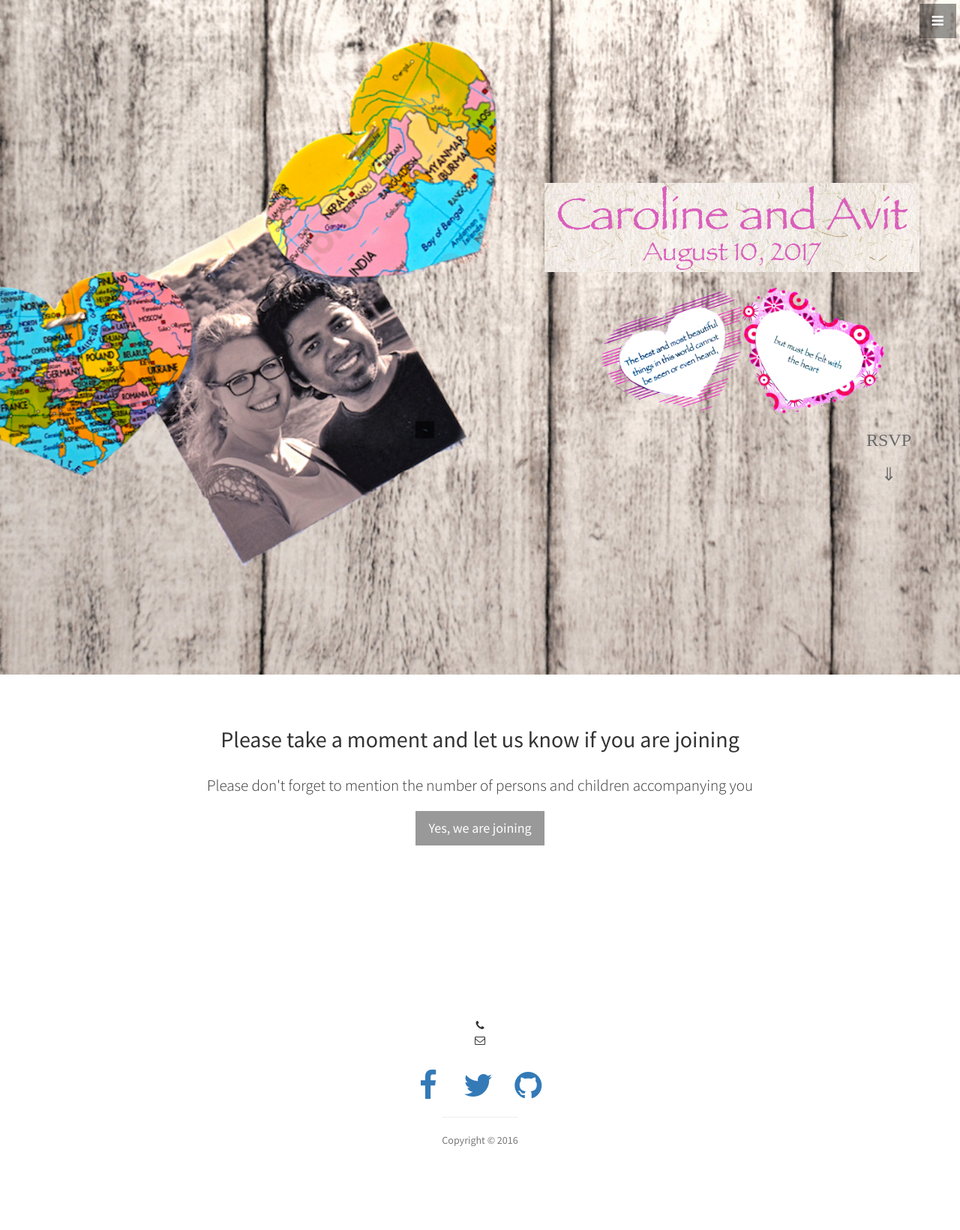
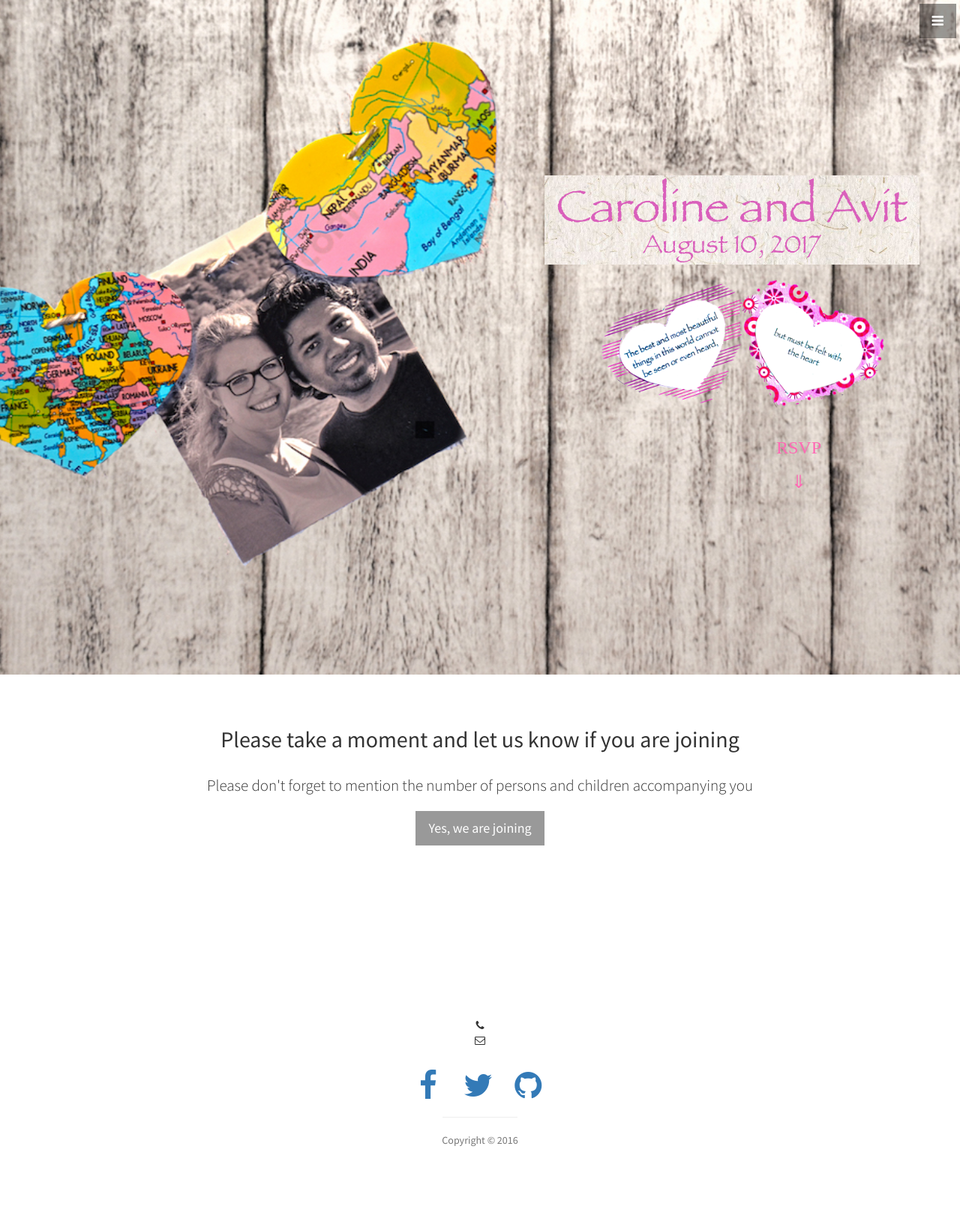
Before and after one commit to MonchiLin/carowedavit.github.io, a Jekyll site: the page built from index.html, in a window 1280 px wide. Shown: the whole page at 75% size. Built offline with Jekyll 4.4.1, drawn with Linux system fonts in a browser that asks for light colours.

Commit message:
rsvp updated

```diff
--- a/_includes/header.html
+++ b/_includes/header.html
@@ -4,8 +4,8 @@
    <br>
    <br>
    <img src="img/qh.gif" alt="Wedding quotes" style="width:380px; margin-left: 50em;">
-   <br>
-   <h3 style="margin-left: 25em;">RSVP</h3>
-   <h3 style="margin-left: 25em;">&dArr;</h3>
+   <br><br>
+   <h3 style="margin-left: 15em;">RSVP</h3>
+   <h3 style="margin-left: 15em;">&dArr;</h3>
   </div>
 </header>
--- a/css/stylish-portfolio.css
+++ b/css/stylish-portfolio.css
@@ -21,7 +21,7 @@ body {
     display: table-cell;
     text-align: center;
     vertical-align: middle;
-    color: #696969;
+    color: #FF69B4;
     text-indent: 35em;
 }
 
```
